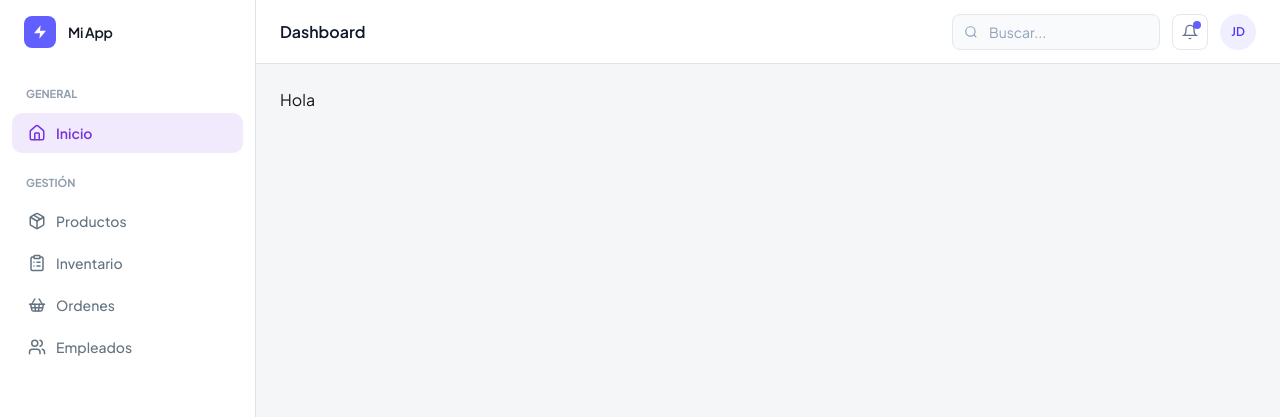
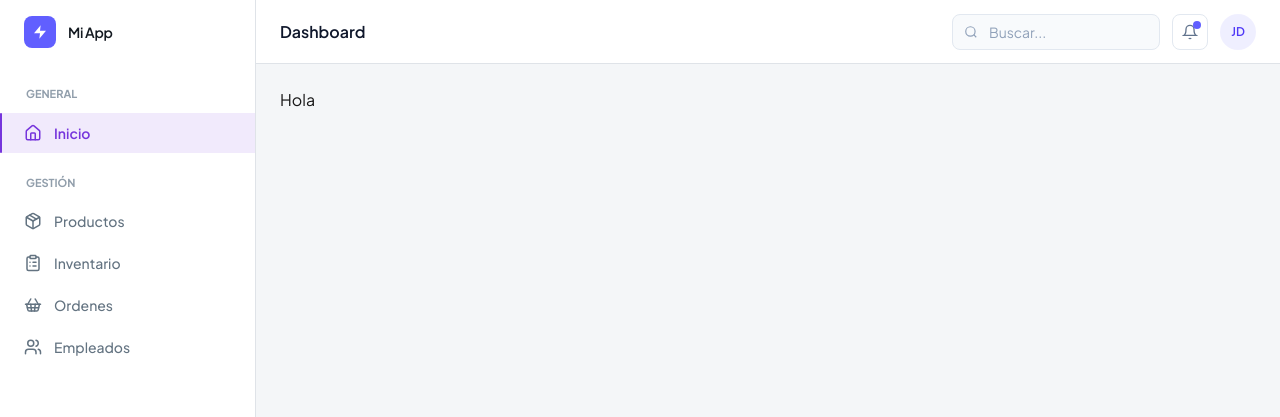
Before and after one commit to nimbus-la/hub-saas-dasboard, a Next.js app: page / in a window 1280 px wide. Shown: the top 417 px of the page. Built offline with nearby package versions, Linux system fonts and the light colour scheme.

Commit message:
Feature (Sidebar): Se mejoran los estilos de botones del sidebar como estan en el figma

```diff
--- a/src/components/sidebar/Sidebar.tsx
+++ b/src/components/sidebar/Sidebar.tsx
@@ -6,7 +6,7 @@ import { usePathname } from "next/navigation";
 import { MenuStructureItems, MenuStructurePrimary } from "@/types";
 import SidebarGroup from "./SidebarGroup";
 import { DATA_MENU, getMenuIcon } from "@/utils";
-import GenericButton from "../buttons/GenericButton";
+import SidebarButton from "./SidebarButton";
 
 
 export default function Sidebar() {
@@ -26,7 +26,7 @@ export default function Sidebar() {
             </div>
 
             {/* Navigation */}
-            <nav className="flex-1 overflow-y-auto px-3 py-4">
+            <nav className="flex-1 overflow-y-auto py-4">
                 <ul className="space-y-4">
                     {DATA_MENU.map((section: MenuStructurePrimary, index: number) => {
 
@@ -43,14 +43,11 @@ export default function Sidebar() {
                                                 return (
                                                     <li key={index}>
                                                         <Link href={item.url}>
-                                                            <GenericButton
+                                                            <SidebarButton
+                                                                icon={StartIcon}
                                                                 label={item.title}
                                                                 selected={isActive}
-                                                                startIcon={StartIcon}
-                                                                variant="ghost"
                                                                 size="medium"
-                                                                align="start"
-                                                                fullWidth
                                                             />
                                                         </Link>
                                                     </li>
--- /dev/null
+++ b/src/components/sidebar/SidebarButton.tsx
@@ -0,0 +1,109 @@
+// ── Botón de navegación exclusivo para el Sidebar ───────────────────────────
+// Soporta icono (lucide-react) + label y los estados: default, hover,
+// selected y disabled. El estado "selected" añade un indicador vertical a
+
+import { cva, VariantProps } from "class-variance-authority";
+import { LucideIcon } from "lucide-react";
+
+// la izquierda además del fondo/texto en color primary.
+const sidebarButtonVariants = cva(
+    // ── Base ──────────────────────────────────────────────────────────────────
+    [
+        "group relative inline-flex w-full cursor-pointer select-none items-center gap-3",
+        "px-6 font-medium transition-colors duration-150",
+        "text-neutral-600",
+        "focus-visible:outline-none focus-visible:ring-3 focus-visible:ring-neutral-200",
+
+        // ── hover ─────────────────────────────────────────────────────────
+        "hover:bg-neutral-200",
+
+        // ── selected ──────────────────────────────────────────────────────
+        "data-[selected=true]:bg-primary-main/10",
+        "data-[selected=true]:text-primary-main",
+        "data-[selected=true]:font-semibold",
+
+        // ── selected + hover ─────────────────────────────────────────────
+        "data-[selected=true]:hover:bg-primary-main/20",
+
+        // ── disabled ──────────────────────────────────────────────────────
+        "disabled:pointer-events-none disabled:cursor-not-allowed",
+        "disabled:bg-transparent disabled:text-neutral-300",
+        "disabled:data-[selected=true]:bg-neutral-100 disabled:data-[selected=true]:text-neutral-300",
+    ],
+    {
+        variants: {
+            // ── Tamaño ────────────────────────────────────────────────────
+            size: {
+                large: "h-[44px] text-[16px] leading-5",
+                medium: "h-[40px] text-[14px] leading-5",
+                small: "h-[32px] text-[12px] leading-5",
+            },
+        },
+
+        defaultVariants: {
+            size: "medium",
+        },
+    }
+);
+
+interface SidebarButtonProps
+    extends Omit<React.ButtonHTMLAttributes<HTMLButtonElement>, "onClick">,
+    VariantProps<typeof sidebarButtonVariants> {
+    icon?: LucideIcon;
+    label: string;
+    selected?: boolean;
+    isNew?: boolean;
+    onClick?: () => void;
+};
+
+// Deriva el tipo directamente de las props — se actualiza solo si cambias las variantes
+type SidebarButtonSize = NonNullable<SidebarButtonProps["size"]>;
+
+// ─── Tamaño de icono según el size del botón ──────────────────────────────────
+const ICON_SIZE: Record<SidebarButtonSize, number> = {
+    large: 18,
+    medium: 18,
+    small: 15,
+};
+
+
+export default function SidebarButton({
+    icon: Icon,
+    label,
+    size = "medium",
+    disabled = false,
+    selected = false,
+    isNew = false,
+    onClick,
+    className,
+    ...props
+}: SidebarButtonProps) {
+    const iconSize = ICON_SIZE[size ?? "medium"];
+
+    return (
+        <button
+            type="button"
+            disabled={disabled}
+            data-selected={selected}
+            onClick={onClick}
+            className={sidebarButtonVariants({ size, className })}
+            {...props}
+        >
+            {/* ── Indicador de selección (barra izquierda) ─────────────────── */}
+            <span
+                aria-hidden="true"
+                className="pointer-events-none absolute left-0 top-1/2 h-full w-[2px] -translate-y-1/2 rounded-full bg-primary-main opacity-0 transition-opacity duration-150 group-data-[selected=true]:opacity-100"
+            />
+
+            {Icon && <Icon size={iconSize} strokeWidth={2} className="shrink-0" />}
+
+            <span className="truncate">{label}</span>
+
+            {isNew && (
+                <span className="ml-auto inline-flex shrink-0 items-center rounded-full bg-primary-main px-2 py-1 text-[10px] font-semibold leading-none text-white">
+                    Nuevo
+                </span>
+            )}
+        </button>
+    );
+};
--- a/src/components/sidebar/SidebarGroup.tsx
+++ b/src/components/sidebar/SidebarGroup.tsx
@@ -19,7 +19,7 @@ export default function SidebarGroup({ label, children }: SidebarGroupProps) {
                 initial="rest"
                 whileHover="hover"
                 animate="rest"
-                className="group mb-1 flex w-full cursor-pointer items-center rounded-md py-1.5"
+                className="group mb-1 flex w-full cursor-pointer items-center rounded-md px-3 py-1.5"
             >
                 {/* Flecha — aparece suavemente sin moverse */}
                 <motion.div
```
Also changed, not shown: 1 other file (tests, documents, lock files or other folders).
